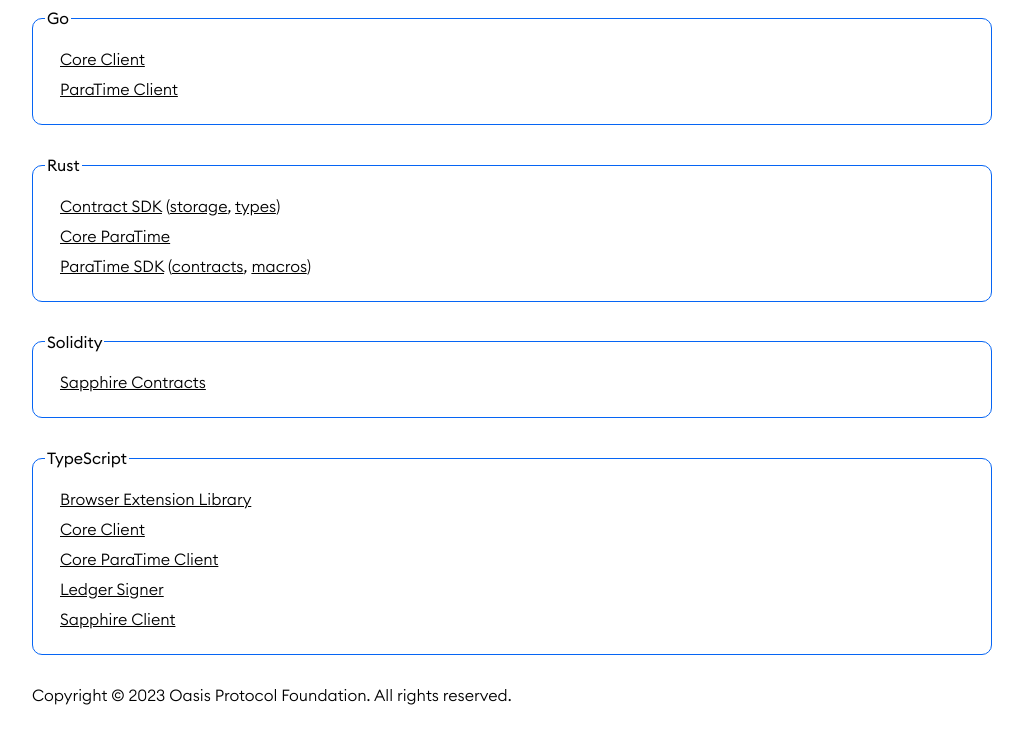
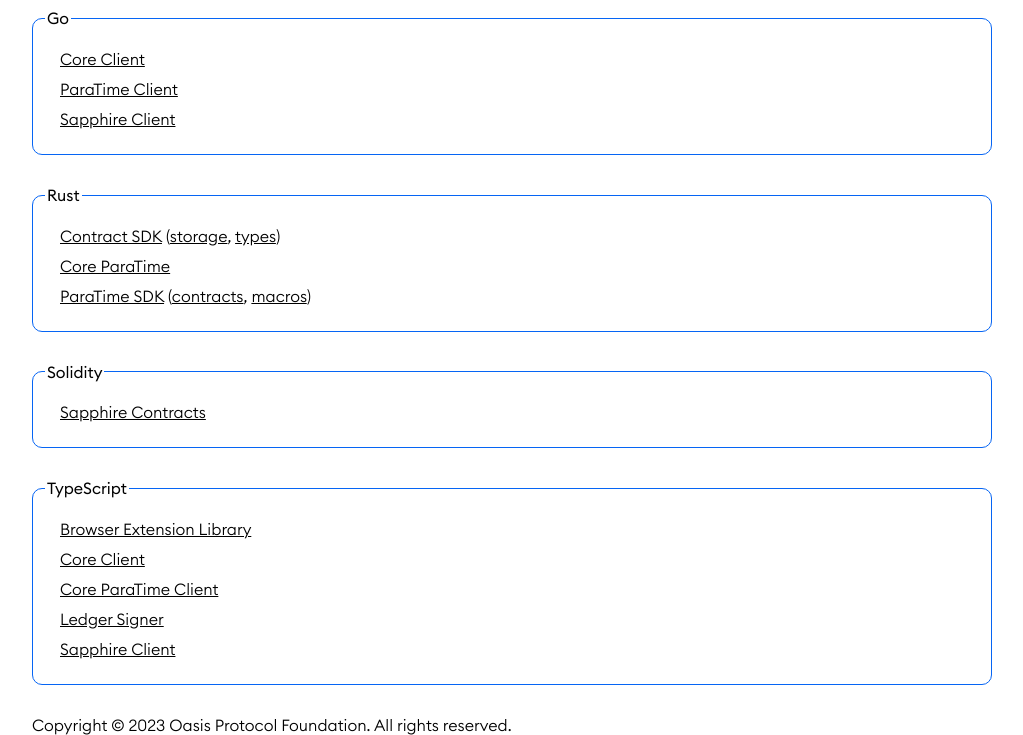
Before and after one commit to oasisprotocol/docs-api, a plain HTML site: page index.html in a window 1280 px wide. Shown: the part 124-859 px from the top of the page, without its empty margins (128-1151 px from the left). Before the commit the page ends 829 px from the top, so only its background shows below. Drawn offline with Linux system fonts and the light colour scheme.

Commit message:
index: Add Go Sapphire client

```diff
--- a/index.html
+++ b/index.html
@@ -65,6 +65,7 @@
 			<ul>
 				<li><a href="https://pkg.go.dev/github.com/oasisprotocol/oasis-core/go">Core Client</a></li>
 				<li><a href="https://pkg.go.dev/github.com/oasisprotocol/oasis-sdk/client-sdk/go/client">ParaTime Client</a></li>
+				<li><a href="https://pkg.go.dev/github.com/oasisprotocol/sapphire-paratime/clients/go">Sapphire Client</a></li>
 			</ul>
 		</fieldset>
 		<fieldset>
```
